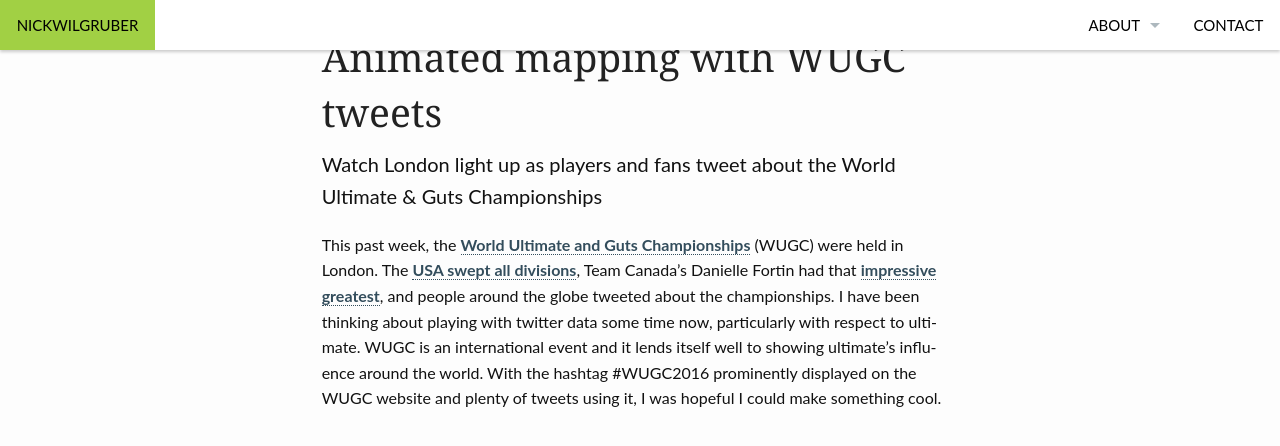
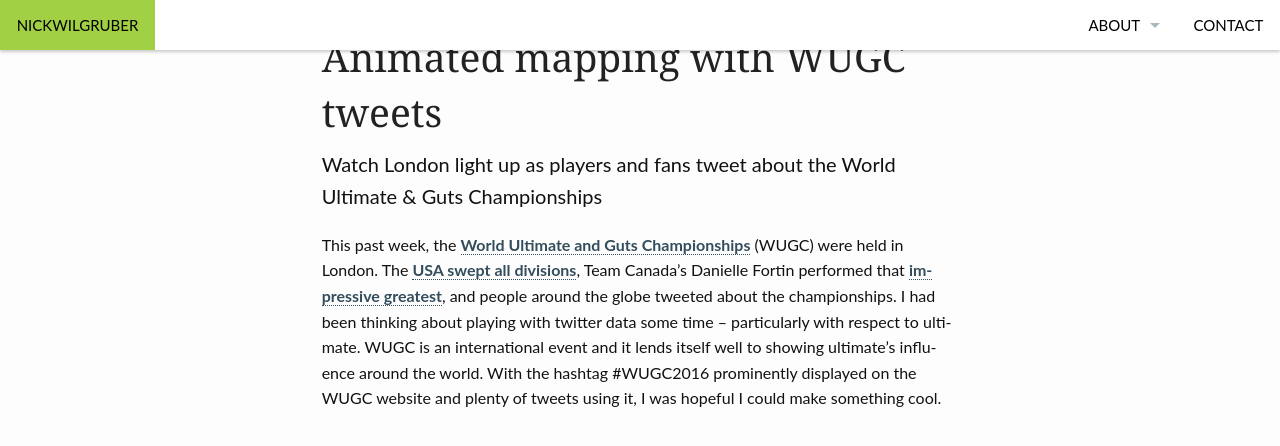
Before and after one commit to wontgruber/wontgruber.github.io, a Jekyll site: the page built from _posts/2016-06-28-WUGC2016.md, in a window 1280 px wide and 1400 px high, scrolled down 680 px. Shown: the top 446 px of the window. Built offline with Jekyll 4.4.1, drawn with Linux system fonts in a browser that asks for light colours; some of the changed text lies outside the part shown.

Commit message:
Edited inconsistent tense

```diff
--- a/_posts/2016-06-28-WUGC2016.md
+++ b/_posts/2016-06-28-WUGC2016.md
@@ -34,12 +34,12 @@ image:
  [9]: #
  [10]: #
 
-This past week, the [World Ultimate and Guts Championships](http://wugc2016.com/) (WUGC) were held in London. The [USA swept all divisions](http://ultiworld.com/2016/06/25/usa-sweep/), Team Canada's Danielle Fortin had that [impressive greatest](https://www.facebook.com/UltimateCanada/videos/1286956634647900/), and people around the globe tweeted about the championships. I have been thinking about playing with twitter data some time now, particularly with respect to ultimate. WUGC is an international event and it lends itself well to showing ultimate’s influence around the world. With the hashtag #WUGC2016 prominently displayed on the WUGC website and plenty of tweets using it, I was hopeful I could make something cool.
+This past week, the [World Ultimate and Guts Championships](http://wugc2016.com/) (WUGC) were held in London. The [USA swept all divisions](http://ultiworld.com/2016/06/25/usa-sweep/), Team Canada's Danielle Fortin performed that [impressive greatest](https://www.facebook.com/UltimateCanada/videos/1286956634647900/), and people around the globe tweeted about the championships. I had been thinking about playing with twitter data some time -- particularly with respect to ultimate. WUGC is an international event and it lends itself well to showing ultimate’s influence around the world. With the hashtag #WUGC2016 prominently displayed on the WUGC website and plenty of tweets using it, I was hopeful I could make something cool.
 
 ### The Map
 <iframe width="100%" height="520" frameborder="0" src="https://raw.githubusercontent.com/wontgruber/USAUltimateMaps/master/WUGCtorque.html" allowfullscreen webkitallowfullscreen mozallowfullscreen oallowfullscreen msallowfullscreen></iframe>
 
-CartoDB makes this kind of map easy to make. I pulled tweets with #WUGC2016 over a 30 day period (ending on 6/28), styled the map with CSS, and used torque.js to animate the tweets by time.
+CartoDB makes this kind of map easy to build. I pulled tweets with #WUGC2016 over a 30 day period (ending on 6/28), styled the map with CSS, and used torque.js to animate the tweets by time.
 
 ### Allow me to get nerdy for a minute...
 The map is cool to look at. However, don't go trying to derive any strong scientific conclusions from it. **There are a few things to note here:** This map only uses geolocated tweets (i.e. Tweets that have location data enabled). Geolocated tweets make up about 5% of all tweets -- so this is a small (and not necessarily representative) sample. CartoDB uses what they call "geo-enrichment" to increase those Twitter search results up to 15% to 20%. Much of that additional 10% - 15% seems to come from tweets that have country-specific location data -- but no finer geographic detail. In those cases, CartoDB uses a fixed point near the geographic center of that country to plot the tweet location. As a result, there are tweets popping up in places you might not expect. Go back and watch the animation again. A constant stream of tweets from northern Kansas? The Northwest Territories in Canada? The middle of Sibuyan Sea in the Philippines? Doubtful.
```
